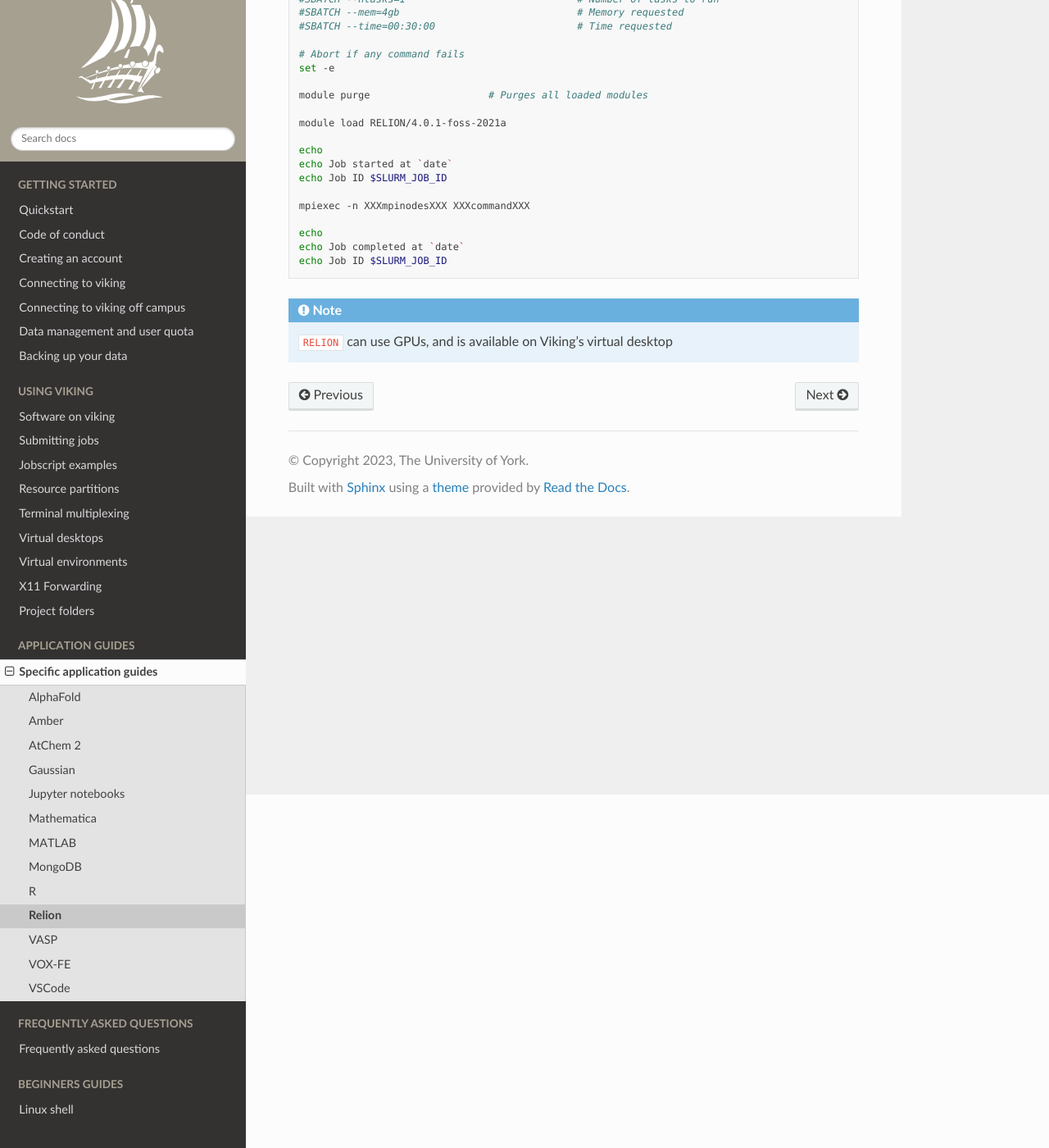
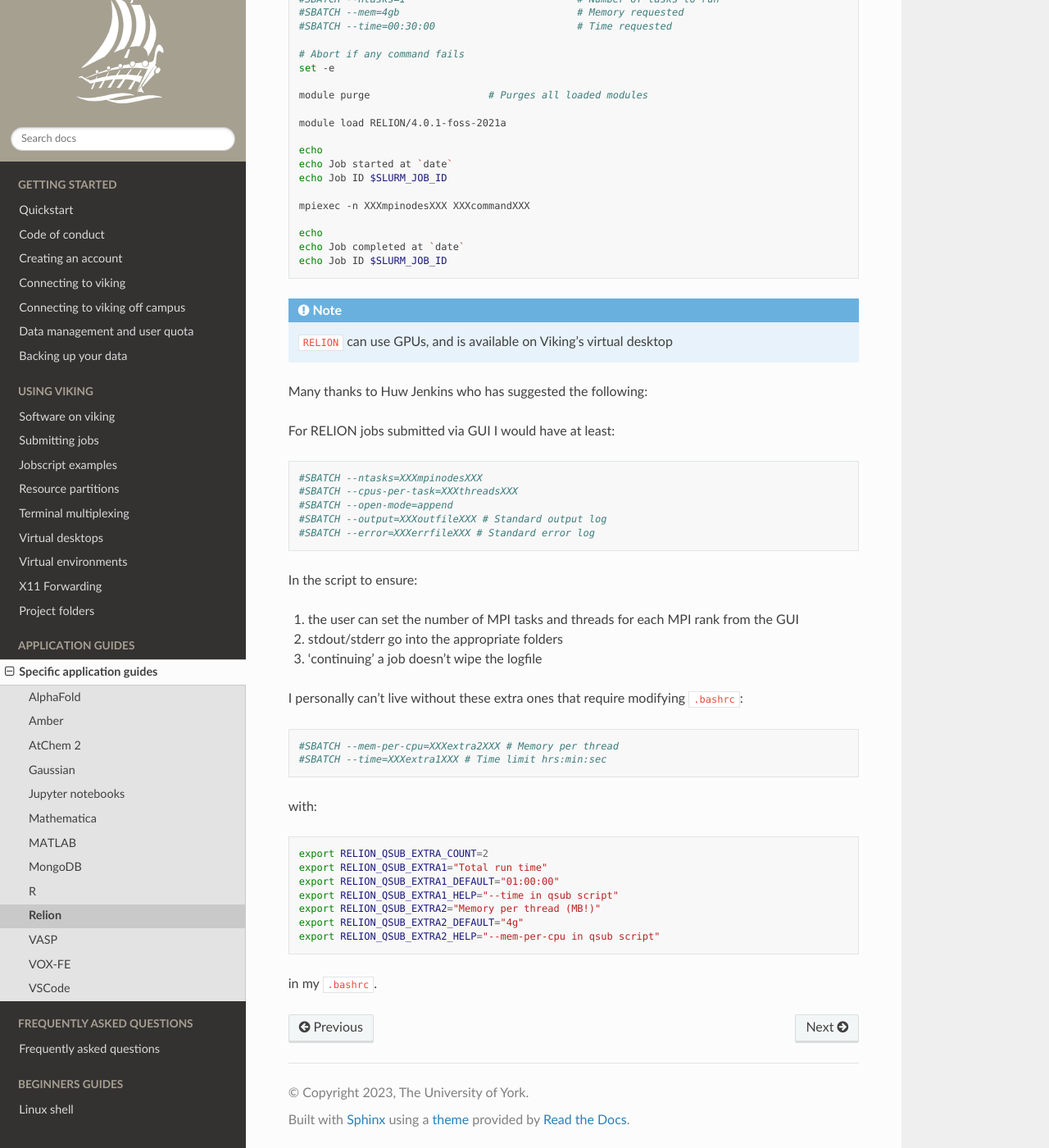
Before and after one commit to university-of-york/research-it-documentation, a Sphinx documentation site: the page built from docs/source/applications/relion.rst, in a window 1280 px wide and 1400 px high, scrolled down 431 px. Shown: the whole window at 82% size. Built offline with Sphinx 7.4.7 and the Read the Docs theme 2.0.0, drawn with Linux system fonts in a browser that asks for light colours.

Commit message:
add huw suggestion

```diff
--- a/docs/source/applications/relion.rst
+++ b/docs/source/applications/relion.rst
@@ -39,3 +39,43 @@ An example script to run ``RELION`` can be seen here using
 
 .. note::
     ``RELION`` can use GPUs, and is available on Viking's virtual desktop
+
+
+Many thanks to Huw Jenkins who has suggested the following:
+
+For RELION jobs submitted via GUI I would have at least:
+
+.. code-block:: bash
+
+    #SBATCH --ntasks=XXXmpinodesXXX
+    #SBATCH --cpus-per-task=XXXthreadsXXX
+    #SBATCH --open-mode=append
+    #SBATCH --output=XXXoutfileXXX # Standard output log
+    #SBATCH --error=XXXerrfileXXX # Standard error log
+
+In the script to ensure:
+
+1) the user can set the number of MPI tasks and threads for each MPI rank from the GUI
+2) stdout/stderr go into the appropriate folders
+3) 'continuing' a job doesn't wipe the logfile
+
+I personally can't live without these extra ones that require modifying ``.bashrc``:
+
+.. code-block:: bash
+
+    #SBATCH --mem-per-cpu=XXXextra2XXX # Memory per thread
+    #SBATCH --time=XXXextra1XXX # Time limit hrs:min:sec
+
+with:
+
+.. code-block:: bash
+
+    export RELION_QSUB_EXTRA_COUNT=2
+    export RELION_QSUB_EXTRA1="Total run time"
+    export RELION_QSUB_EXTRA1_DEFAULT="01:00:00"
+    export RELION_QSUB_EXTRA1_HELP="--time in qsub script"
+    export RELION_QSUB_EXTRA2="Memory per thread (MB!)"
+    export RELION_QSUB_EXTRA2_DEFAULT="4g"
+    export RELION_QSUB_EXTRA2_HELP="--mem-per-cpu in qsub script"
+
+in my ``.bashrc``.
```
